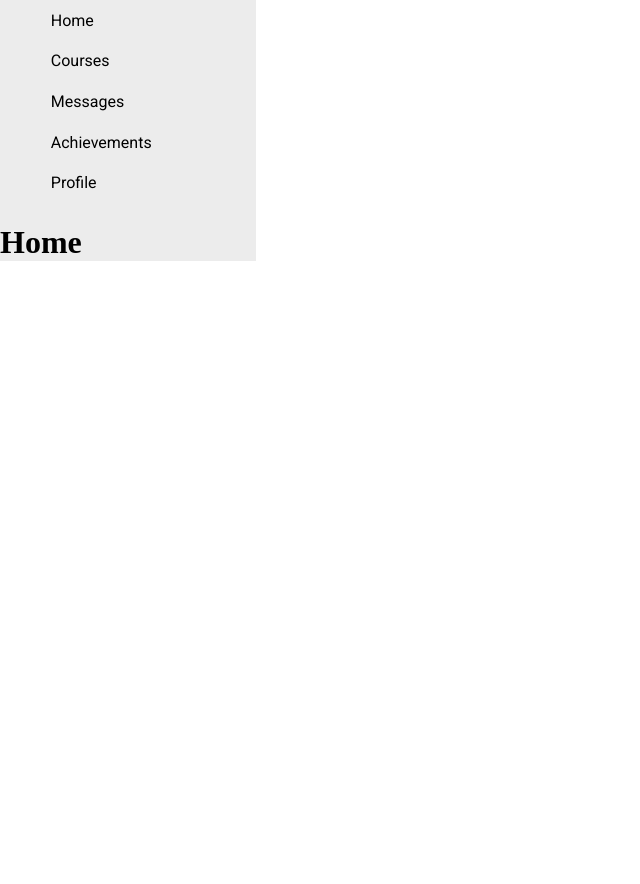
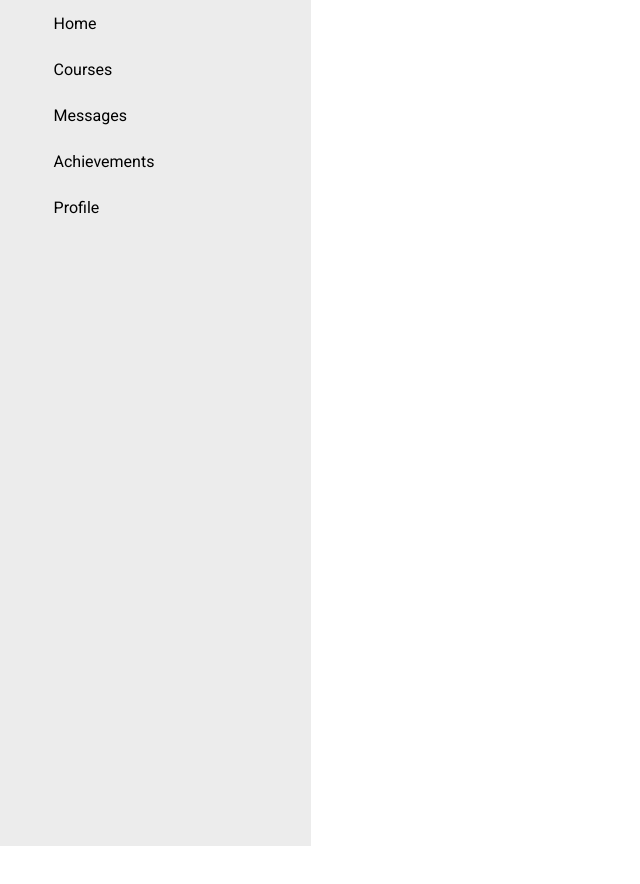
Before and after one commit to samdarrehshourian/Hands-Up, a React (Create React App) app: page / in a window 1280 px wide. Shown: the top 884 px of the page, without its empty margins (0-640 px from the left). Before the commit the page ends 800 px from the top, so only its background shows below. Built offline with nearby package versions, Linux system fonts and the light colour scheme.

Commit message:
Fixed sidebar css

```diff
--- a/src/components/Home.js
+++ b/src/components/Home.js
@@ -5,7 +5,6 @@ import '../scss-style/Home.scss';
 const  Home = () => {
   return (
     <div className = 'Home'>
-        <h1>Home</h1>
     </div>
   );
 }
--- a/src/scss-style/MenuBar.scss
+++ b/src/scss-style/MenuBar.scss
@@ -3,9 +3,9 @@
 
 #menu-bar {
 
-    width: 20%;
-    height: 100%;
-    background-color: $gray;
+    width: 311px;
+    height: 846px;
+    background-color: #ECECEC;
     margin-bottom: 20%;
 
 
```
